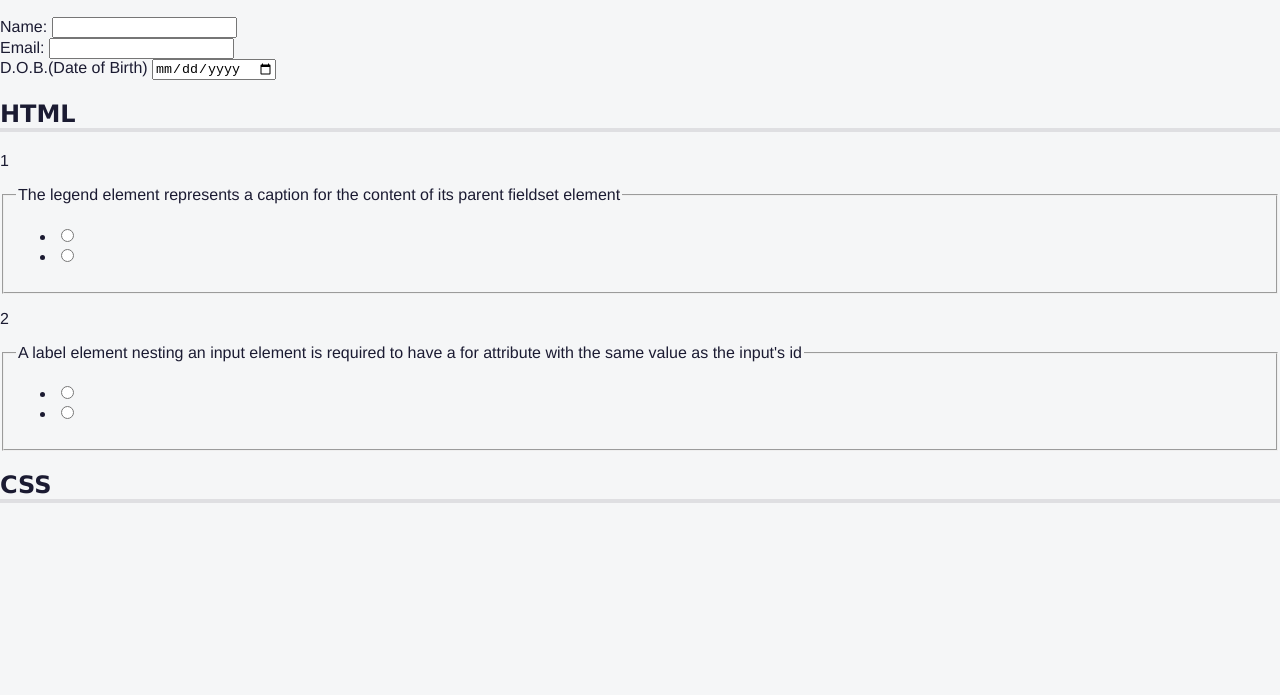
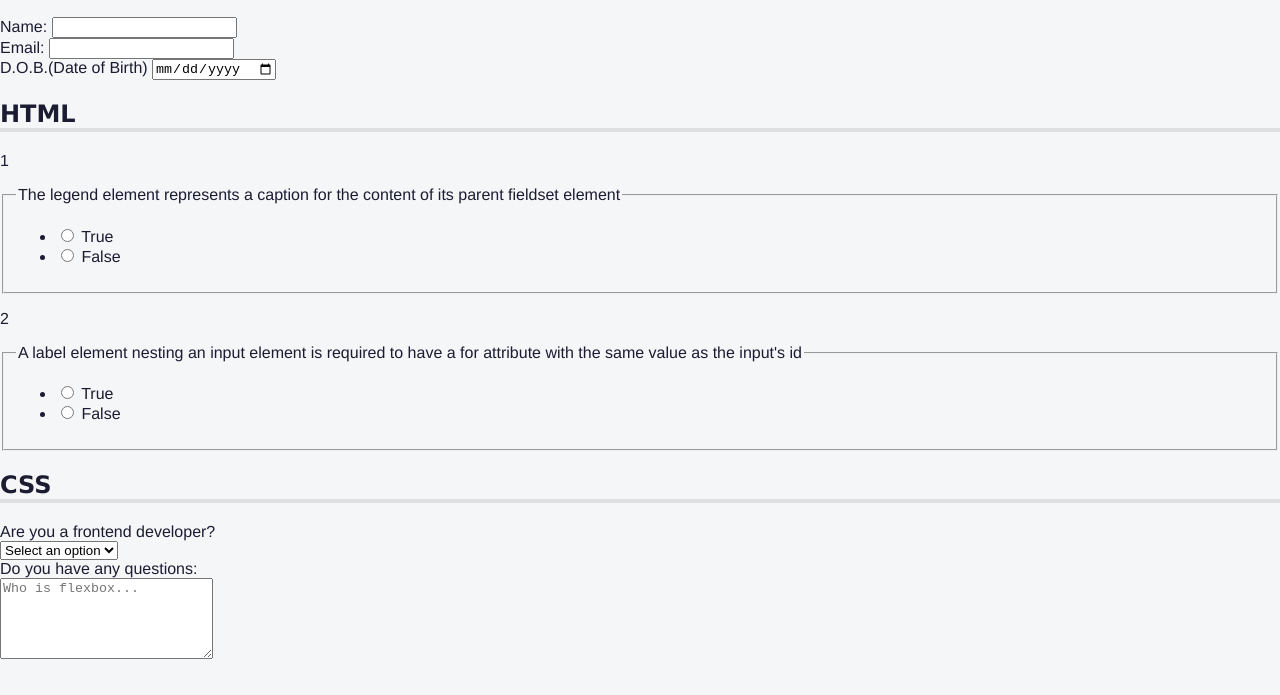
Before and after one commit to JorgeValderrabano/Learning-HTML, a plain HTML site: page accessibility-quiz/index.html in a window 1280 px wide. Shown: the part 105-800 px from the top of the page. Drawn offline with Linux system fonts and the light colour scheme.

Commit message:
Se agregan últimos detalles de html
Se agregan todas las secciones de html

```diff
--- a/accessibility-quiz/index.html
+++ b/accessibility-quiz/index.html
@@ -47,13 +47,15 @@
               </legend>
               <ul class="answers-list">
                 <li>
-                  <label>
-                    <input type="radio" id="q1-a1"/>
+                  <label for="q1-a1">
+                    <input type="radio" id="q1-a1" name="q1" value="true" />
+                    True
                   </label>
                 </li>
                 <li>
-                  <label>
-                    <input type="radio" id="q1-a2"/>
+                  <label for="q1-a2">
+                    <input type="radio" id="q1-a2" name="q1" value="false" />
+                    False
                   </label>
                 </li>
               </ul>
@@ -68,13 +70,15 @@
               </legend>
               <ul class="answers-list">
                 <li>
-                  <label>
-                    <input type="radio" id="q2-a1"/>
+                  <label for="q2-a1">
+                    <input type="radio" id="q2-a1" name="q2" value="true" />
+                    True
                   </label>
                 </li>
                 <li>
-                  <label>
-                    <input type="radio" id="q2-a2"/>
+                  <label for="q2-a2">
+                    <input type="radio" id="q2-a2" name="q2" value="false" />
+                    False
                   </label>
                 </li>
               </ul>
@@ -83,6 +87,24 @@
         </section>
         <section role="region" aria-labelledby="css-questions">
           <h2 id="css-questions">CSS</h2>
+          <div class="formrow">
+            <div class="question-block">
+              <label for="customer">Are you a frontend developer?</label>
+            </div>
+            <div class="answer">
+              <select name="customer" id="customer" required>
+                <option value="">Select an option</option>
+                <option value="yes">Yes</option>
+                <option value="no">No</option>
+              </select>
+            </div>
+            <div class="question-block">
+              <label for="css-questions">Do you have any questions:</label>
+            </div>
+            <div class="answer">
+              <textarea id="css-questions" name="css-questions" rows="5" cols="24" placeholder="Who is flexbox..."></textarea>
+            </div>
+          </div>
         </section>
       </form>
     </main>
```
